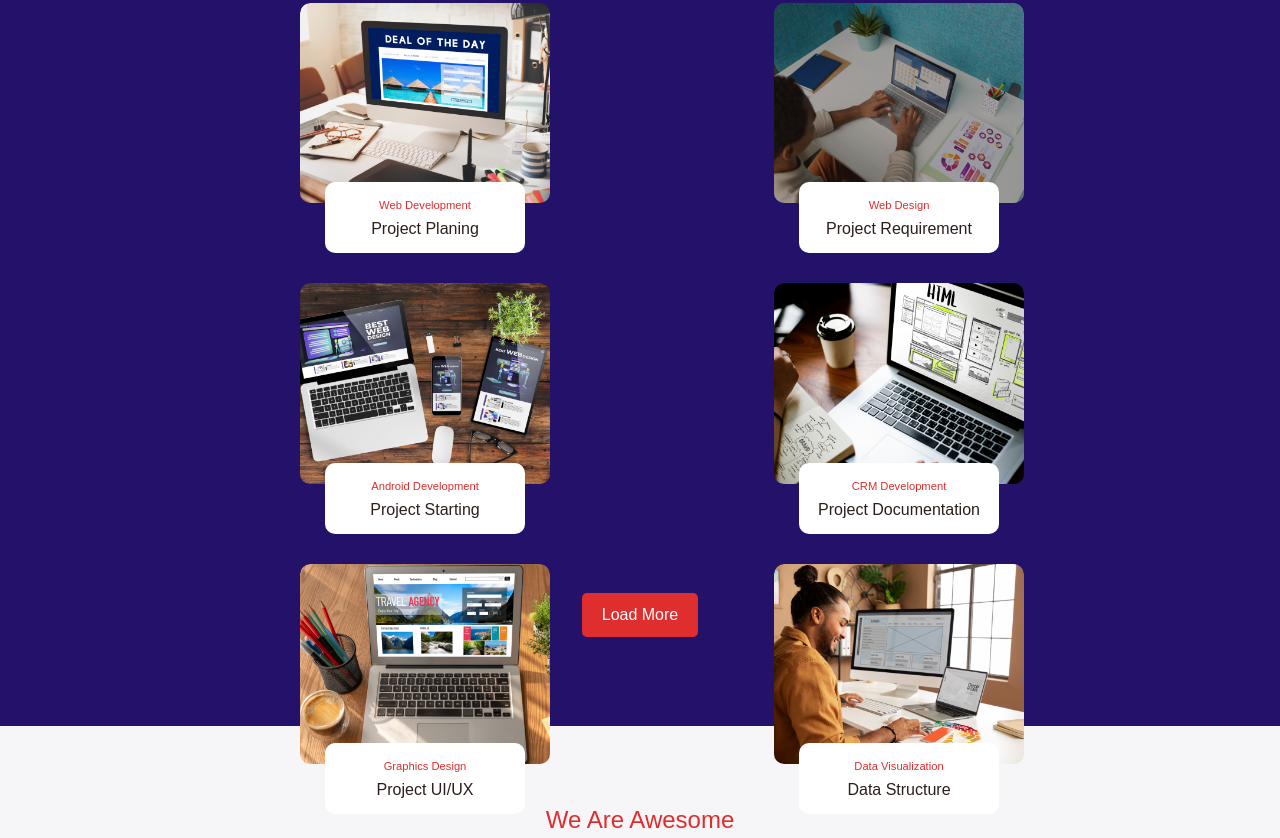
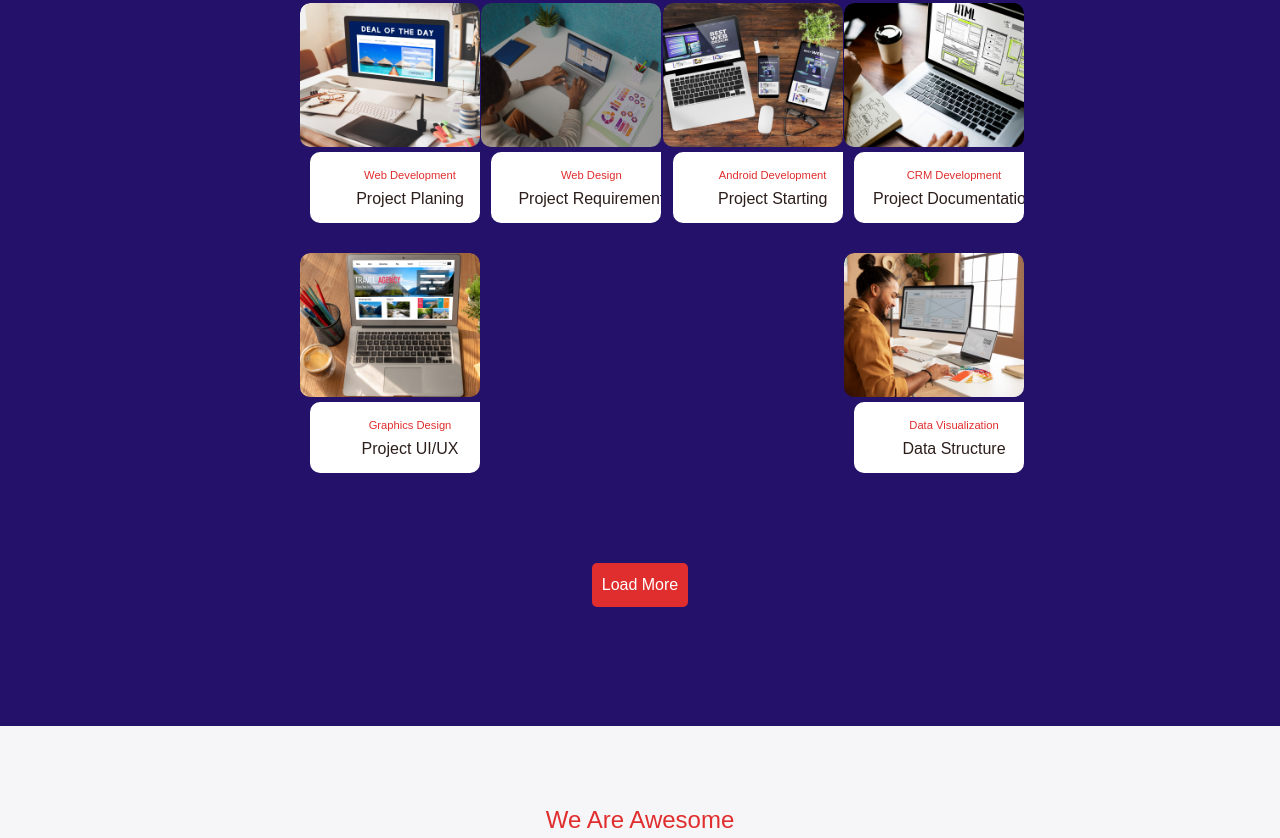
Before and after one commit to digitalwavekt/newdigitalwaveit, a plain HTML site: page index.html in a window 1280 px wide. Shown: the part 3227-4065 px from the top of the page. Drawn offline with Linux system fonts and the light colour scheme; a script that the page names is missing; files whose address does not match are found by name.

Commit message:
mark update

```diff
--- a/assests/index.css
+++ b/assests/index.css
@@ -427,7 +427,7 @@ nav img{
 
 .portfolio-item {
     position: relative;
-    width:250px;
+    width:180px;
     margin-bottom: 30px;
     overflow: hidden;
     border-radius: 10px;
@@ -455,7 +455,7 @@ nav img{
     background:#fff;
     color: white;
     border-radius: 10px;
-    margin-left: 25px;
+    margin-left: 10px;
     padding: 15px;
     text-align: center;
     width: 200px;
@@ -474,14 +474,14 @@ nav img{
 }
 
 .load-more {
-    margin-top: 20px;
-    padding-top: 40px;
+    margin-top: 10px;
+    padding-top: 10px;
 }
 
 .load-more button {
     background-color: #e02d2d;
     color: white;
-    padding: 10px 20px;
+    padding: 10px 10px;
     border: none;
     border-radius: 5px;
     cursor: pointer;
```
